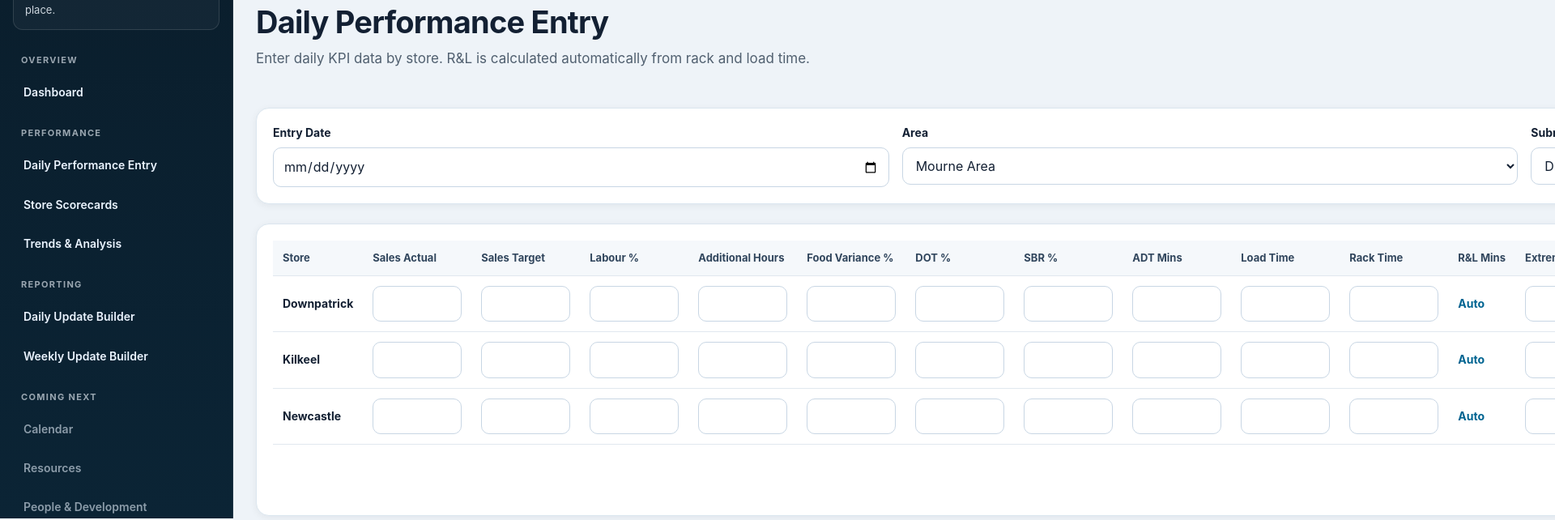
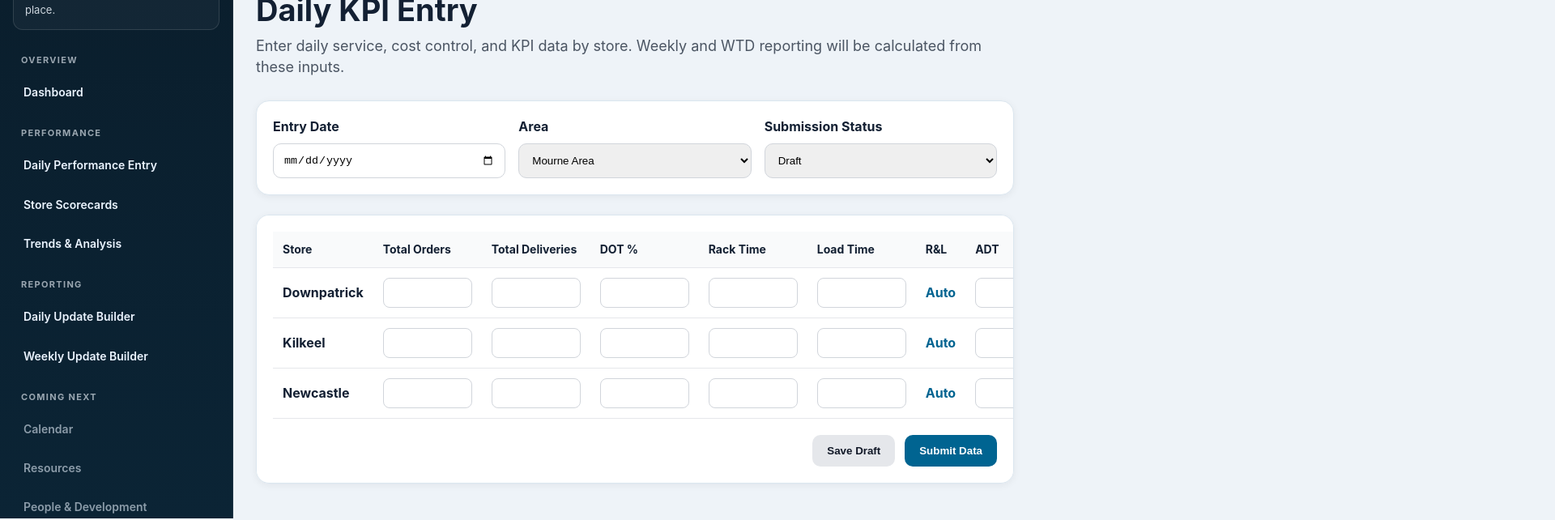
Before and after one commit to dmmh2025/AMOC, a Next.js app in the folder amoc-app/: page /performance/daily-entry in a window 1280 px wide. Shown: the part 160-802 px from the top of the page at 81% size, 1920 px wide, since content can reach past the window. Built offline with nearby package versions, Linux system fonts and the light colour scheme.

Commit message:
Update page.tsx

```diff
--- a/amoc-app/app/performance/daily-entry/page.tsx
+++ b/amoc-app/app/performance/daily-entry/page.tsx
@@ -1,35 +1,114 @@
-export default function DailyPerformanceEntryPage() {
+export default function DailyKpiEntryPage() {
   const stores = ["Downpatrick", "Kilkeel", "Newcastle"];
 
+  const headings = [
+    "Store",
+    "Total Orders",
+    "Total Deliveries",
+    "DOT %",
+    "Rack Time",
+    "Load Time",
+    "R&L",
+    "ADT",
+    "Extreme Late %",
+    "Sales",
+    "Labour Cost",
+    "Ideal Food Cost",
+    "Actual Food Cost",
+    "Total Calls",
+    "Missed Calls",
+    "Weekly AOF %",
+    "GPS Tracked %",
+    "Notes",
+  ];
+
   return (
-    <main className="amoc-page-wrap amoc-section-stack">
-      <div className="amoc-page-header">
-        <a href="/" className="amoc-back-link">
-          ← Back to Dashboard
-        </a>
-        <h1 className="amoc-page-title">Daily Performance Entry</h1>
-        <p className="amoc-page-subtitle">
-          Enter daily KPI data by store. R&amp;L is calculated automatically from rack and load time.
+    <main>
+      <div style={{ marginBottom: "28px" }}>
+        <p
+          style={{
+            margin: 0,
+            fontSize: "14px",
+            fontWeight: 700,
+            letterSpacing: "0.08em",
+            textTransform: "uppercase",
+            color: "#6b7280",
+          }}
+        >
+          Data Entry
+        </p>
+        <h1
+          style={{
+            margin: "8px 0 0 0",
+            fontSize: "38px",
+            lineHeight: 1.1,
+          }}
+        >
+          Daily KPI Entry
+        </h1>
+        <p
+          style={{
+            margin: "10px 0 0 0",
+            fontSize: "18px",
+            color: "#4b5563",
+          }}
+        >
+          Enter daily service, cost control, and KPI data by store. Weekly and WTD reporting will
+          be calculated from these inputs.
         </p>
       </div>
 
-      <section className="amoc-panel">
-        <div className="amoc-form-grid">
-          <div className="amoc-field">
-            <label>Entry Date</label>
-            <input type="date" className="amoc-input" />
+      <section className="amoc-panel" style={{ marginBottom: "24px" }}>
+        <div
+          style={{
+            display: "grid",
+            gridTemplateColumns: "repeat(auto-fit, minmax(220px, 1fr))",
+            gap: "16px",
+          }}
+        >
+          <div>
+            <label style={{ display: "block", fontWeight: 700, marginBottom: "8px" }}>
+              Entry Date
+            </label>
+            <input
+              type="date"
+              style={{
+                width: "100%",
+                padding: "12px",
+                borderRadius: "10px",
+                border: "1px solid #d1d5db",
+              }}
+            />
           </div>
 
-          <div className="amoc-field">
-            <label>Area</label>
-            <select className="amoc-select">
+          <div>
+            <label style={{ display: "block", fontWeight: 700, marginBottom: "8px" }}>
+              Area
+            </label>
+            <select
+              style={{
+                width: "100%",
+                padding: "12px",
+                borderRadius: "10px",
+                border: "1px solid #d1d5db",
+              }}
+            >
               <option>Mourne Area</option>
             </select>
           </div>
 
-          <div className="amoc-field">
-            <label>Submission Status</label>
-            <select className="amoc-select">
+          <div>
+            <label style={{ display: "block", fontWeight: 700, marginBottom: "8px" }}>
+              Submission Status
+            </label>
+            <select
+              style={{
+                width: "100%",
+                padding: "12px",
+                borderRadius: "10px",
+                border: "1px solid #d1d5db",
+              }}
+            >
               <option>Draft</option>
               <option>Submitted</option>
               <option>Final</option>
@@ -38,31 +117,29 @@ export default function DailyPerformanceEntryPage() {
         </div>
       </section>
 
-      <section className="amoc-panel">
-        <div className="amoc-table-wrap">
-          <table className="amoc-table">
+      <section className="amoc-panel" style={{ overflowX: "auto" }}>
+        <table
+          style={{
+            width: "100%",
+            borderCollapse: "collapse",
+            minWidth: "1900px",
+          }}
+        >
           <thead>
-              <tr>
-                {[
-                  "Store",
-                  "Sales Actual",
-                  "Sales Target",
-                  "Labour %",
-                  "Additional Hours",
-                  "Food Variance %",
-                  "DOT %",
-                  "SBR %",
-                  "ADT Mins",
-                  "Load Time",
-                  "Rack Time",
-                  "R&L Mins",
-                  "Extreme Lates %",
-                  "Missed Calls %",
-                  "GPS Tracked %",
-                  "AOF %",
-                  "Notes",
-                ].map((heading) => (
-                  <th key={heading}>{heading}</th>
+            <tr style={{ background: "#f9fafb" }}>
+              {headings.map((heading) => (
+                <th
+                  key={heading}
+                  style={{
+                    textAlign: "left",
+                    padding: "12px",
+                    borderBottom: "1px solid #e5e7eb",
+                    fontSize: "14px",
+                    whiteSpace: "nowrap",
+                  }}
+                >
+                  {heading}
+                </th>
               ))}
             </tr>
           </thead>
@@ -70,45 +147,146 @@ export default function DailyPerformanceEntryPage() {
           <tbody>
             {stores.map((store) => (
               <tr key={store}>
-                  <td>
-                    <strong>{store}</strong>
+                <td
+                  style={{
+                    padding: "12px",
+                    borderBottom: "1px solid #e5e7eb",
+                    fontWeight: 700,
+                    whiteSpace: "nowrap",
+                  }}
+                >
+                  {store}
                 </td>
+
                 {[
-                    "sales_actual",
-                    "sales_target",
-                    "labour_pct",
-                    "additional_hours",
-                    "food_variance_pct",
+                  "total_orders",
+                  "total_deliveries",
                   "dot_pct",
-                    "sbr_pct",
-                    "adt_mins",
+                  "rack_time",
                   "load_time",
-                    "rack_time",
                 ].map((field) => (
-                    <td key={field}>
-                      <input type="number" step="0.01" className="amoc-input amoc-input-compact" />
+                  <td
+                    key={field}
+                    style={{
+                      padding: "12px",
+                      borderBottom: "1px solid #e5e7eb",
+                    }}
+                  >
+                    <input
+                      type="number"
+                      step="0.01"
+                      style={{
+                        width: "110px",
+                        padding: "10px",
+                        borderRadius: "8px",
+                        border: "1px solid #d1d5db",
+                      }}
+                    />
                   </td>
                 ))}
-                  <td>
-                    <span className="amoc-highlight">Auto</span>
+
+                <td
+                  style={{
+                    padding: "12px",
+                    borderBottom: "1px solid #e5e7eb",
+                    fontWeight: 700,
+                    color: "#006491",
+                    whiteSpace: "nowrap",
+                  }}
+                >
+                  Auto
                 </td>
-                  {["extreme_lates", "missed_calls", "gps_tracked", "aof"].map((field) => (
-                    <td key={field}>
-                      <input type="number" step="0.01" className="amoc-input amoc-input-compact" />
+
+                {[
+                  "adt",
+                  "extreme_late_pct",
+                  "sales",
+                  "labour_cost",
+                  "ideal_food_cost",
+                  "actual_food_cost",
+                  "total_calls",
+                  "missed_calls",
+                  "weekly_aof",
+                  "gps_tracked_pct",
+                ].map((field) => (
+                  <td
+                    key={field}
+                    style={{
+                      padding: "12px",
+                      borderBottom: "1px solid #e5e7eb",
+                    }}
+                  >
+                    <input
+                      type="number"
+                      step="0.01"
+                      style={{
+                        width: "110px",
+                        padding: "10px",
+                        borderRadius: "8px",
+                        border: "1px solid #d1d5db",
+                      }}
+                    />
                   </td>
                 ))}
-                  <td>
-                    <input type="text" placeholder="Add notes..." className="amoc-input amoc-input-wide" />
+
+                <td
+                  style={{
+                    padding: "12px",
+                    borderBottom: "1px solid #e5e7eb",
+                  }}
+                >
+                  <input
+                    type="text"
+                    placeholder="Add notes..."
+                    style={{
+                      width: "220px",
+                      padding: "10px",
+                      borderRadius: "8px",
+                      border: "1px solid #d1d5db",
+                    }}
+                  />
                 </td>
               </tr>
             ))}
           </tbody>
         </table>
-        </div>
 
-        <div className="amoc-actions">
-          <button className="amoc-btn amoc-btn-muted">Save Draft</button>
-          <button className="amoc-btn amoc-btn-primary">Submit Data</button>
+        <div
+          style={{
+            display: "flex",
+            gap: "12px",
+            justifyContent: "flex-end",
+            marginTop: "20px",
+            flexWrap: "wrap",
+          }}
+        >
+          <button
+            style={{
+              background: "#e5e7eb",
+              color: "#111827",
+              border: "none",
+              borderRadius: "10px",
+              padding: "12px 18px",
+              fontWeight: 700,
+              cursor: "pointer",
+            }}
+          >
+            Save Draft
+          </button>
+
+          <button
+            style={{
+              background: "#006491",
+              color: "#ffffff",
+              border: "none",
+              borderRadius: "10px",
+              padding: "12px 18px",
+              fontWeight: 700,
+              cursor: "pointer",
+            }}
+          >
+            Submit Data
+          </button>
         </div>
       </section>
     </main>
```
Lines whose indentation alone changed are shown as unchanged.
